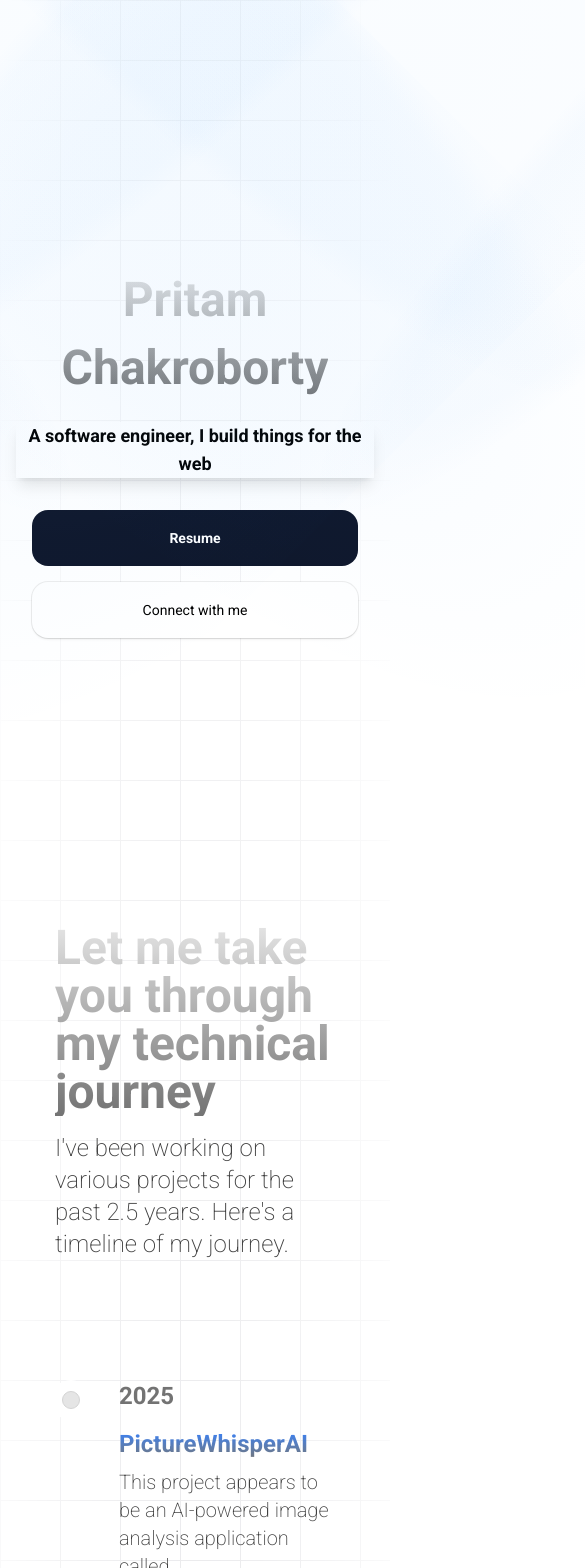
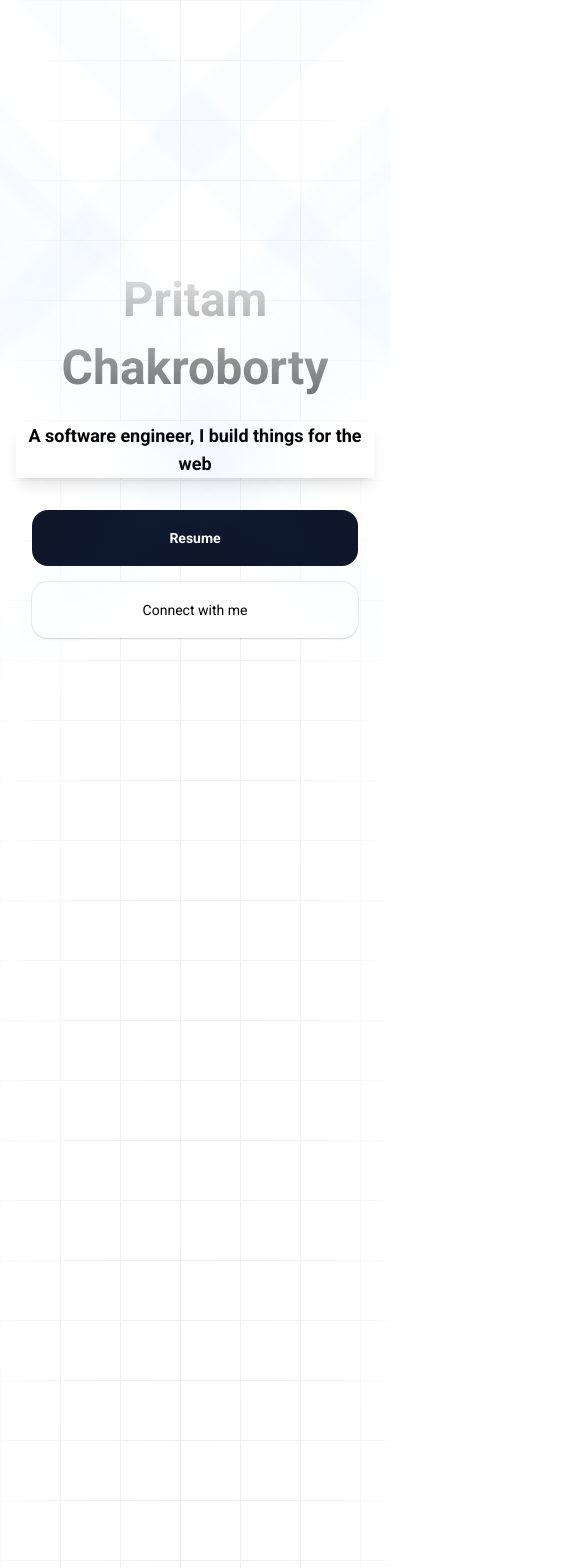
Before and after one commit to anynomous001/portfolio-2, a Next.js app: page / in a window 390 px wide. Shown: the top 1568 px of the page, 585 px wide, since content can reach past the window. Built offline with nearby package versions, Linux system fonts and the light colour scheme.

Commit message:
text revealing added

```diff
--- a/components/About.tsx
+++ b/components/About.tsx
@@ -10,7 +10,7 @@ const roboto = Roboto({
 const About = () => {
     return (
         <section className="min-h-screen w-full flex justify-center z-30   py-20 px-4 md:px-8 lg:px-16">
-            <div className="max-w-7xl mx-auto w-[80%] md:w-full">
+            <div className="max-w-7xl mx-auto w-[90%] ">
                 <div className="flex flex-col gap-4">
 
                     <div className="space-y-2">
@@ -20,7 +20,7 @@ const About = () => {
                     </div>
 
                     {/* Main content */}
-                    <div className="mt-12 grid grid-cols-1 md:grid-cols-2 space-x-16 items-center">
+                    <div className="mt-12 grid grid-cols-1 lg:grid-cols-2 space-x-16 items-center">
                         <div className="relative flex justify-center items-center ">
                             <Image
                                 src={profile}
--- a/components/Projects.tsx
+++ b/components/Projects.tsx
@@ -30,7 +30,7 @@ const Projects = () => {
                     </div>
 
                     <div>
-                        <p className="relative font-extralight z-30 text-neutral-700 dark:text-neutral-300 text-xl md:text-lg sm:text-base max-w-6xl">
+                        <p className="relative font-extralight z-30 text-neutral-700 dark:text-neutral-300 text-xl md:text-2xl max-w-6xl">
                             This project appears to be an AI-powered image analysis application called `&quot;`PictureWhisper`&quot;` built with Next.js. It allows users to upload images and receive detailed AI-generated descriptions of their content. The application implements rate limiting for API calls and uses OpenAI`&apos;`s API for image analysis.
                         </p>
                     </div>
--- /dev/null
+++ b/components/magicui/text-reveal.tsx
@@ -0,0 +1,71 @@
+"use client";
+
+import { motion, MotionValue, useScroll, useTransform } from "motion/react";
+import { ComponentPropsWithoutRef, FC, ReactNode, useRef } from "react";
+
+import { cn } from "@/lib/utils";
+
+export interface TextRevealProps extends ComponentPropsWithoutRef<"div"> {
+  children: string;
+}
+
+export const TextReveal: FC<TextRevealProps> = ({ children, className }) => {
+  const targetRef = useRef<HTMLDivElement | null>(null);
+  const { scrollYProgress } = useScroll({
+    target: targetRef,
+  });
+
+  if (typeof children !== "string") {
+    throw new Error("TextReveal: children must be a string");
+  }
+
+  const words = children.split(" ");
+
+  return (
+    <div ref={targetRef} className={cn("relative z-0 h-[200vh]", className)}>
+      <div
+        className={
+          "sticky top-0 text-left flex    bg-transparent  py-[5rem]"
+        }
+      >
+        <span
+          ref={targetRef}
+          className={
+            "flex flex-wrap dark:text-slate-100/90  font-bold z-30 text-5xl  sm:text-8xl   mb-4 "
+          }
+        >
+          {words.map((word, i) => {
+            const start = i / words.length;
+            const end = start + 1 / words.length;
+            return (
+              <Word key={i} progress={scrollYProgress} range={[start, end]}>
+                {word}
+              </Word>
+            );
+          })}
+        </span>
+      </div>
+    </div>
+  );
+};
+
+interface WordProps {
+  children: ReactNode;
+  progress: MotionValue<number>;
+  range: [number, number];
+}
+
+const Word: FC<WordProps> = ({ children, progress, range }) => {
+  const opacity = useTransform(progress, range, [0, 1]);
+  return (
+    <span className="xl:lg-3 relative mx-1 lg:mx-1.5">
+      <span className="absolute opacity-30">{children}</span>
+      <motion.span
+        style={{ opacity: opacity }}
+        className="bg-gradient-to-b from-neutral-200 to-neutral-800 bg-clip-text text-transparent"
+      >
+        {children}
+      </motion.span>
+    </span>
+  );
+};
--- a/components/ui/animated-tooltip.tsx
+++ b/components/ui/animated-tooltip.tsx
@@ -33,7 +33,7 @@ export const AnimatedTooltip = ({
             {items.map((item) => (
                 <div
                     key={item.id}
-                    className="relative mt-4 md:mt-10 mr-2 mb-6 group"
+                    className="relative mt-2 lg:mt-10 mr-2 mb-6 group"
                     onMouseEnter={() => setHoveredIndex(item.id)}
                     onMouseLeave={() => setHoveredIndex(null)}
                 >
--- a/components/ui/spotlight-new.tsx
+++ b/components/ui/spotlight-new.tsx
@@ -7,9 +7,9 @@ type SpotlightProps = {
   gradientSecond?: string;
   gradientThird?: string;
   translateY?: number;
-  width?: number;
+  width?: string;
   height?: number;
-  smallWidth?: number;
+  smallWidth?: string;
   duration?: number;
   xOffset?: number;
 };
@@ -19,11 +19,11 @@ export const Spotlight = ({
   gradientSecond = "radial-gradient(50% 50% at 50% 50%, hsla(210, 100%, 85%, .06) 0, hsla(210, 100%, 55%, .02) 80%, transparent 100%)",
   gradientThird = "radial-gradient(50% 50% at 50% 50%, hsla(210, 100%, 85%, .04) 0, hsla(210, 100%, 45%, .02) 80%, transparent 100%)",
   translateY = -350,
-  width = 560,
+  width = "40vw",
   height = 1380,
-  smallWidth = 240,
+  smallWidth = "20vw",
   duration = 7,
-  xOffset = 100,
+  xOffset = 50,
 }: SpotlightProps = {}) => {
   return (
     <motion.div
@@ -36,7 +36,7 @@ export const Spotlight = ({
       transition={{
         duration: 1.5,
       }}
-      className="pointer-events-none absolute inset-0 h-full w-screen"
+      className="pointer-events-none absolute inset-0 h-full w-full overflow-hidden"
     >
       <motion.div
         animate={{
@@ -48,36 +48,36 @@ export const Spotlight = ({
           repeatType: "reverse",
           ease: "easeInOut",
         }}
-        className="absolute top-0 left-0 w-screen h-screen z-40 pointer-events-none"
+        className="absolute top-0 left-0 w-full h-screen z-40 pointer-events-none"
       >
         <div
           style={{
             transform: `translateY(${translateY}px) rotate(-45deg)`,
             background: gradientFirst,
-            width: `${width}px`,
+            width,
             height: `${height}px`,
           }}
-          className={`absolute top-0 left-0`}
+          className="absolute top-0 left-0"
         />
 
         <div
           style={{
             transform: "rotate(-45deg) translate(5%, -50%)",
             background: gradientSecond,
-            width: `${smallWidth}px`,
+            width: smallWidth,
             height: `${height}px`,
           }}
-          className={`absolute top-0 left-0 origin-top-left`}
+          className="absolute top-0 left-0 origin-top-left"
         />
 
         <div
           style={{
             transform: "rotate(-45deg) translate(-180%, -70%)",
             background: gradientThird,
-            width: `${smallWidth}px`,
+            width: smallWidth,
             height: `${height}px`,
           }}
-          className={`absolute top-0 left-0 origin-top-left`}
+          className="absolute top-0 left-0 origin-top-left"
         />
       </motion.div>
 
@@ -91,36 +91,36 @@ export const Spotlight = ({
           repeatType: "reverse",
           ease: "easeInOut",
         }}
-        className="absolute top-0 right-0 w-screen h-screen z-40 pointer-events-none"
+        className="absolute top-0 right-0 w-full h-screen z-40 pointer-events-none"
       >
         <div
           style={{
             transform: `translateY(${translateY}px) rotate(45deg)`,
             background: gradientFirst,
-            width: `${width}px`,
+            width,
             height: `${height}px`,
           }}
-          className={`absolute top-0 right-0`}
+          className="absolute top-0 right-0"
         />
 
         <div
           style={{
             transform: "rotate(45deg) translate(-5%, -50%)",
             background: gradientSecond,
-            width: `${smallWidth}px`,
+            width: smallWidth,
             height: `${height}px`,
           }}
-          className={`absolute top-0 right-0 origin-top-right`}
+          className="absolute top-0 right-0 origin-top-right"
         />
 
         <div
           style={{
             transform: "rotate(45deg) translate(180%, -70%)",
             background: gradientThird,
-            width: `${smallWidth}px`,
+            width: smallWidth,
             height: `${height}px`,
           }}
-          className={`absolute top-0 right-0 origin-top-right`}
+          className="absolute top-0 right-0 origin-top-right"
         />
       </motion.div>
     </motion.div>
--- a/components/ui/timeline.tsx
+++ b/components/ui/timeline.tsx
@@ -1,6 +1,8 @@
 "use client";
 import { motion, useScroll, useTransform } from "framer-motion";
 import React, { useEffect, useRef, useState } from "react";
+import { TextReveal } from "@/components/magicui/text-reveal";
+
 
 interface TimelineEntry {
   title: string;
@@ -42,9 +44,9 @@ export const Timeline = ({ data }: { data: TimelineEntry[] }) => {
         ref={containerRef}
       >
         <div className="max-w-7xl mx-auto py-20 px-4 md:px-8 lg:px-10">
-          <h2 className=" relative font-bold z-30 text-5xl  sm:text-8xl bg-gradient-to-b from-neutral-200 to-neutral-500 bg-clip-text text-transparent  mb-4 ">
+          <TextReveal>
             Let me take you through my technical journey
-          </h2>
+          </TextReveal>
           <p className=" relative font-extralight z-30 text-neutral-700 dark:text-neutral-300 text-2xl md:text-3xl max-w-6xl">
             I&apos;ve been working on various projects for the past 2.5 years. Here&apos;s
             a timeline of my journey.
--- a/package.json
+++ b/package.json
@@ -16,7 +16,7 @@
     "clsx": "^2.1.1",
     "framer-motion": "^12.6.0",
     "lucide-react": "^0.484.0",
-    "motion": "^12.5.0",
+    "motion": "^12.7.4",
     "next": "15.2.4",
     "next-themes": "^0.4.6",
     "react": "^19.0.0",
```
Also changed, not shown: 1 other file (tests, documents, lock files or other folders).
